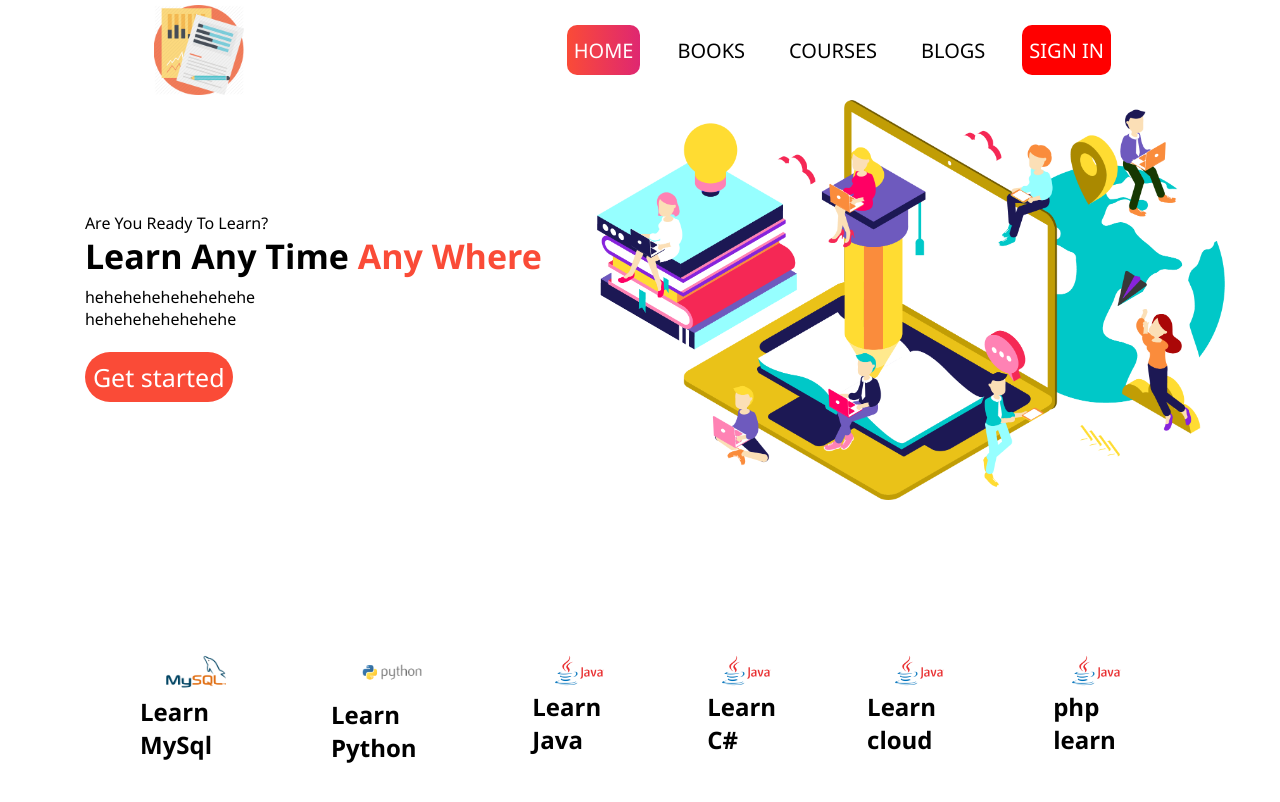
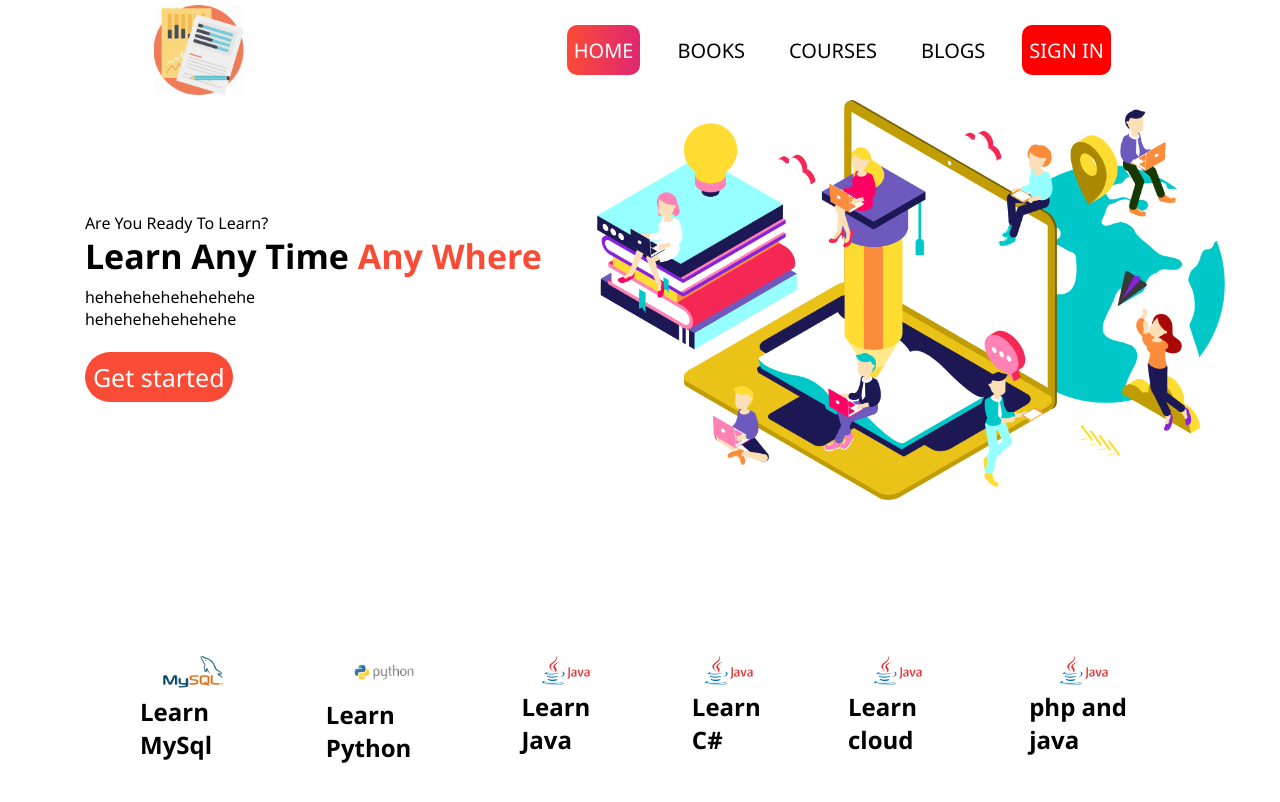
Before and after one commit to AvishkarWadbudhe/E-Learning-Website, a plain HTML site: page index.html in a window 1280 px wide. Drawn offline with Linux system fonts and the light colour scheme.

Commit message:
modifycourse

```diff
--- a/index.html
+++ b/index.html
@@ -64,7 +64,7 @@
                 </div>
                 <div class="boxes">
                     <img src="Subjects logo/java.png" alt="java logo" style="width:60px;">
-                    <h2>php learn</h2>
+                    <h2>php and java </h2>
                 </div>
         </section>
     </div>
```
